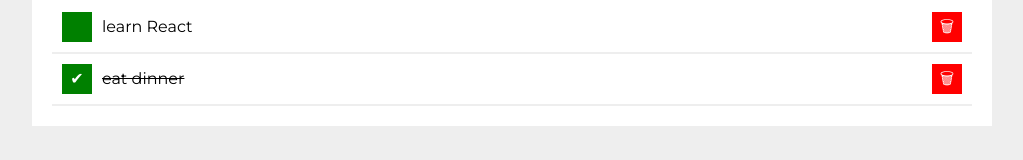
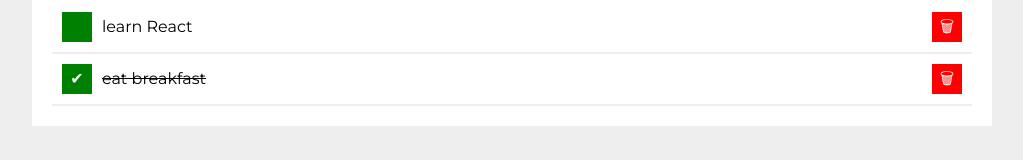
Before and after one commit to Adrode/todos-list-react-ts, a React (Create React App) app: page / in a window 1280 px wide. Shown: the part 342-502 px from the top of the page, without its empty margins (128-1151 px from the left). Built offline with nearby package versions, Linux system fonts and the light colour scheme.

Commit message:
changed task content

```diff
--- a/src/App.js
+++ b/src/App.js
@@ -7,7 +7,7 @@ import Container from "./Container";
 
 const tasks = [
   { id: 1, content: "learn React", done: false },
-  { id: 2, content: "eat dinner", done: true },
+  { id: 2, content: "eat breakfast", done: true },
 ];
 const hideDoneTasks = false;
 
```
